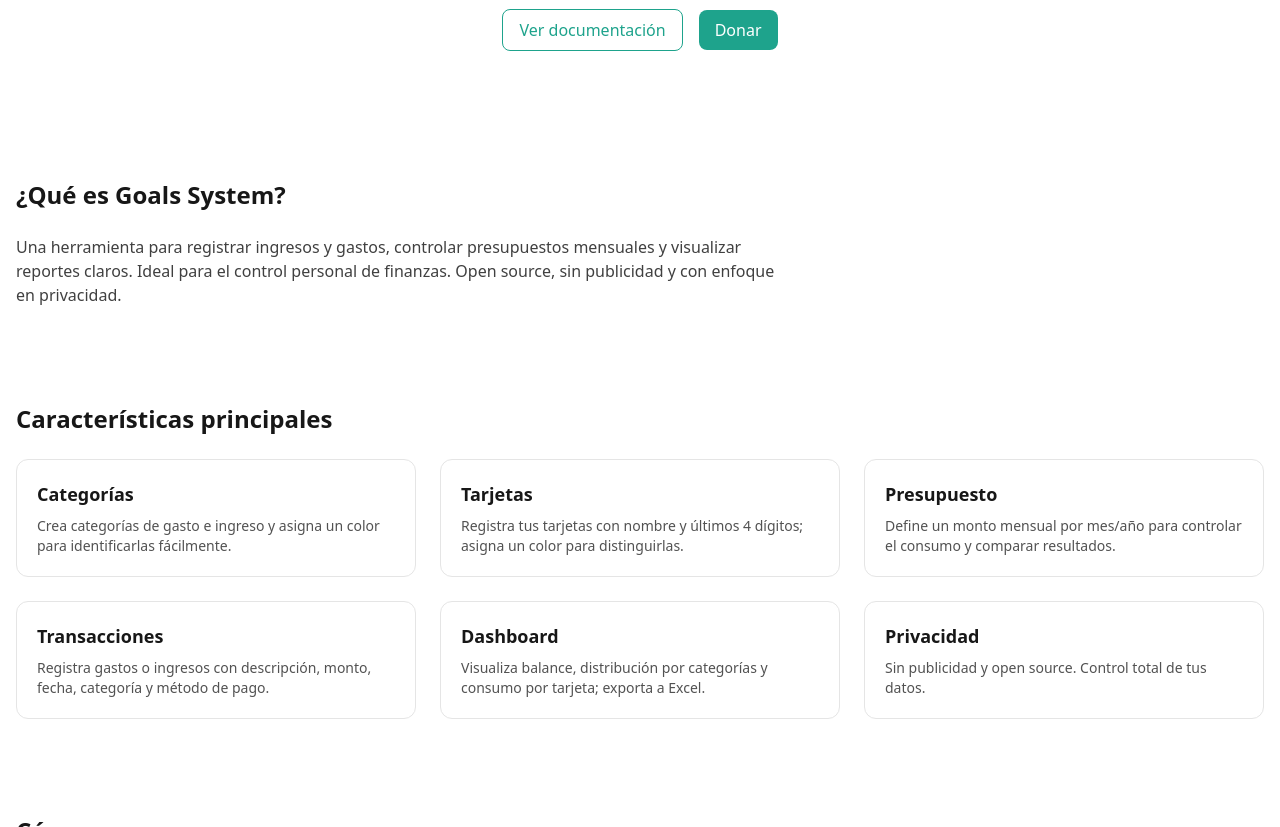
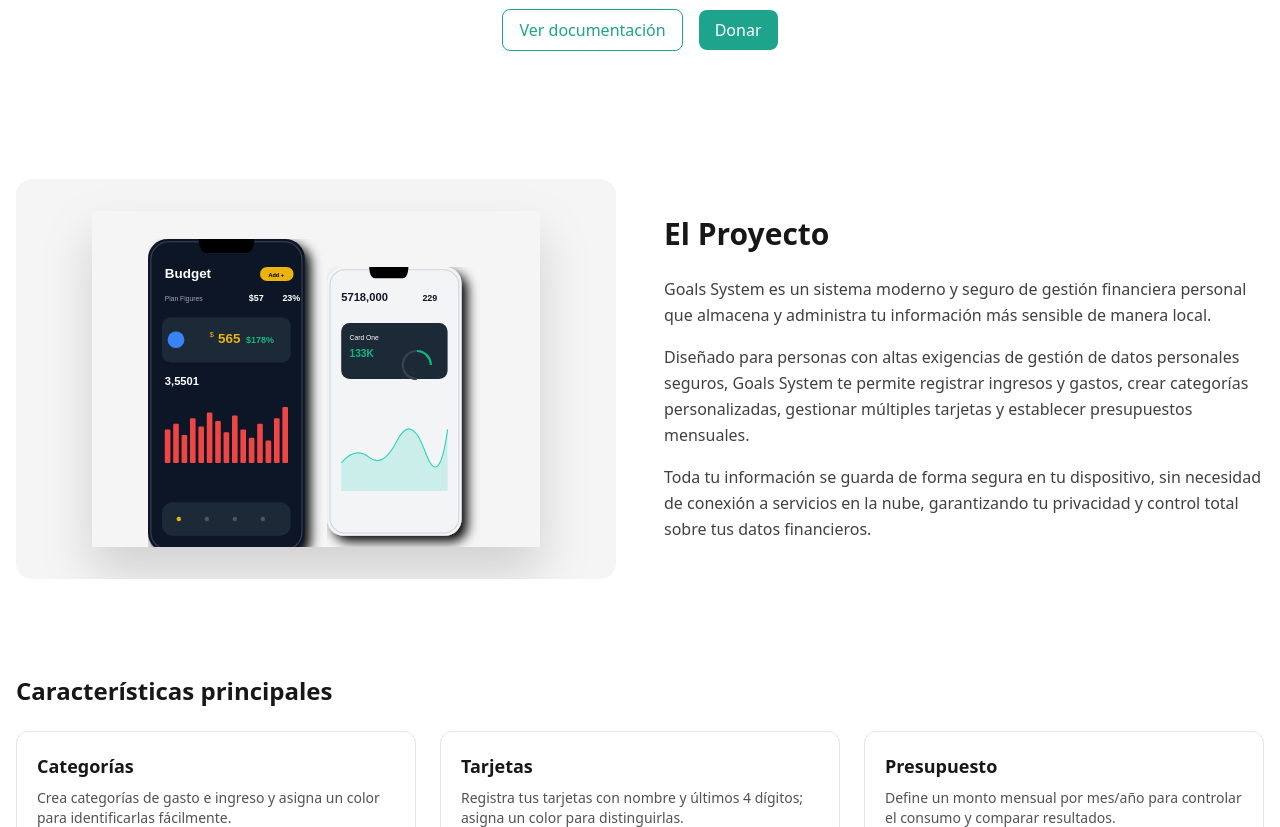
Before and after one commit to fernandofedora/goals-web, a React (Vite) app: page / in a window 1280 px wide. Shown: the part 460-1287 px from the top of the page. Built offline with nearby package versions, Linux system fonts and the light colour scheme.

Commit message:
update informacion about system

```diff
--- a/src/i18n.tsx
+++ b/src/i18n.tsx
@@ -18,6 +18,12 @@ const dictionaries: Record<Lang, Dict> = {
     'download.title': 'Descarga',
     'download.intro': 'Sigue estos pasos para empezar con Goals System en tu entorno local.',
     'download.getting_started': 'Cómo empezar',
+    'download.source.title': 'Instalación desde el Código Fuente',
+    'download.source.desc': 'Si prefieres compilar Goals System desde el código fuente, puedes clonar los repositorios desde GitHub:',
+    'download.source.frontend': 'Frontend (goals-client)',
+    'download.source.backend': 'Backend (goals-server)',
+    'download.source.full_guide': 'Ver guía de instalación completa',
+    'download.view_github': 'Ver en GitHub',
     'download.step.clone': 'Clona los repositorios del servidor y del cliente.',
     'download.step.install': 'Instala dependencias con npm install.',
     'download.step.env': 'Configura variables necesarias y ejecuta el servidor.',
@@ -42,8 +48,10 @@ const dictionaries: Record<Lang, Dict> = {
     'hero.badge.privacy': 'Privacidad primero',
     'hero.docs': 'Ver documentación',
     'hero.donate': 'Donar',
-    'home.what_is.title': '¿Qué es Goals System?',
-    'home.what_is.desc': 'Una herramienta para registrar ingresos y gastos, controlar presupuestos mensuales y visualizar reportes claros. Ideal para el control personal de finanzas. Open source, sin publicidad y con enfoque en privacidad.',
+    'home.what_is.title': 'El Proyecto',
+    'home.what_is.p1': 'Goals System es un sistema moderno y seguro de gestión financiera personal que almacena y administra tu información más sensible de manera local.',
+    'home.what_is.p2': 'Diseñado para personas con altas exigencias de gestión de datos personales seguros, Goals System te permite registrar ingresos y gastos, crear categorías personalizadas, gestionar múltiples tarjetas y establecer presupuestos mensuales.',
+    'home.what_is.p3': 'Toda tu información se guarda de forma segura en tu dispositivo, sin necesidad de conexión a servicios en la nube, garantizando tu privacidad y control total sobre tus datos financieros.',
     'home.features.title': 'Características principales',
     'feature.categories.title': 'Categorías',
     'feature.categories.desc': 'Crea categorías de gasto e ingreso y asigna un color para identificarlas fácilmente.',
@@ -87,6 +95,11 @@ const dictionaries: Record<Lang, Dict> = {
     'team.contact.discussions.desc': 'Para discusiones generales, ideas y compartir experiencias con la comunidad',
     'team.contact.discussions.cta': 'Unirse a la Discusión',
     'team.contact.note': 'Nota: Por favor, sé paciente al hacer una pregunta. Puede que no obtengas una respuesta inmediata, pero alguien te responderá eventualmente.',
+    'team.faq.title': 'Preguntas Frecuentes',
+    'team.faq.contribute.question': '¿Cómo puedo contribuir al proyecto?',
+    'team.faq.contribute.answer': 'Puedes contribuir de varias formas: reportando bugs, sugiriendo nuevas características, contribuyendo código en GitHub, o apoyando financieramente el proyecto a través de donaciones.',
+    'team.faq.free.question': '¿Goals System es realmente gratuito?',
+    'team.faq.free.answer': 'Sí, Goals System es completamente gratuito y de código abierto bajo la licencia GPLv3. Puedes descargarlo, usarlo y modificarlo sin costo alguno.',
     'donate.title': 'Donar',
     'donate.desc': 'Goals System es gratuito y open source. Tu apoyo ayuda a cubrir costos de infraestructura, herramientas de desarrollo y tiempo de mantenimiento.',
     'donate.preferred': 'Método preferido',
@@ -132,6 +145,12 @@ const dictionaries: Record<Lang, Dict> = {
     'download.title': 'Download',
     'download.intro': 'Follow these steps to get started with Goals System locally.',
     'download.getting_started': 'Getting started',
+    'download.source.title': 'Installation from Source Code',
+    'download.source.desc': 'If you prefer to compile Goals System from source code, you can clone the repositories from GitHub:',
+    'download.source.frontend': 'Frontend (goals-client)',
+    'download.source.backend': 'Backend (goals-server)',
+    'download.source.full_guide': 'View full installation guide',
+    'download.view_github': 'View on GitHub',
     'download.step.clone': 'Clone the server and client repositories.',
     'download.step.install': 'Install dependencies with npm install.',
     'download.step.env': 'Configure required variables and run the server.',
@@ -156,8 +175,10 @@ const dictionaries: Record<Lang, Dict> = {
     'hero.badge.privacy': 'Privacy first',
     'hero.docs': 'View documentation',
     'hero.donate': 'Donate',
-    'home.what_is.title': 'What is Goals System?',
-    'home.what_is.desc': 'A tool to record income and expenses, control monthly budgets, and visualize clear reports. Ideal for personal finance control. Open source, ad-free, and privacy-focused.',
+    'home.what_is.title': 'The Project',
+    'home.what_is.p1': 'Goals System is a modern and secure personal financial management system that stores and manages your most sensitive information locally.',
+    'home.what_is.p2': 'Designed for people with high demands for secure personal data management, Goals System allows you to record income and expenses, create custom categories, manage multiple cards, and set monthly budgets.',
+    'home.what_is.p3': 'All your information is stored securely on your device, without the need for a cloud connection, guaranteeing your privacy and full control over your financial data.',
     'home.features.title': 'Main features',
     'feature.categories.title': 'Categories',
     'feature.categories.desc': 'Create income/expense categories and assign a color to identify them easily.',
@@ -201,6 +222,11 @@ const dictionaries: Record<Lang, Dict> = {
     'team.contact.discussions.desc': 'For general discussions, ideas, and sharing experiences with the community',
     'team.contact.discussions.cta': 'Join the Discussion',
     'team.contact.note': 'Note: Please be patient when asking a question. You may not get an immediate response, but someone will reply eventually.',
+    'team.faq.title': 'Frequently Asked Questions',
+    'team.faq.contribute.question': 'How can I contribute to the project?',
+    'team.faq.contribute.answer': 'You can contribute in several ways: by reporting bugs, suggesting new features, contributing code on GitHub, or financially supporting the project through donations.',
+    'team.faq.free.question': 'Is Goals System really free?',
+    'team.faq.free.answer': 'Yes, Goals System is completely free and open source under the GPLv3 license. You can download, use, and modify it at no cost.',
     'donate.title': 'Donate',
     'donate.desc': 'Goals System is free and open source. Your support helps cover infrastructure costs, development tools, and maintenance time.',
     'donate.preferred': 'Preferred method',
--- a/src/pages/Home.tsx
+++ b/src/pages/Home.tsx
@@ -8,11 +8,25 @@ export default function Home() {
   return (
     <>
       <Hero />
-      <Section title={t('home.what_is.title')}>
-        <p className="text-neutral-700 dark:text-neutral-300 max-w-3xl">
-          {t('home.what_is.desc')}
-        </p>
-      </Section>
+      <section className="container py-12">
+        <div className="grid grid-cols-1 lg:grid-cols-2 gap-12 items-center">
+          <div className="rounded-2xl overflow-hidden bg-neutral-100 dark:bg-neutral-800 aspect-video lg:aspect-auto lg:h-[400px] flex items-center justify-center p-8">
+             <img
+               src="/project-mockup.svg"
+               alt="Goals System Mockup"
+               className="w-full h-full object-contain drop-shadow-2xl"
+             />
+          </div>
+          <div>
+            <h2 className="text-3xl font-bold mb-6 dark:text-neutral-100">{t('home.what_is.title')}</h2>
+            <div className="space-y-4 text-neutral-700 dark:text-neutral-300 leading-relaxed">
+              <p>{t('home.what_is.p1')}</p>
+              <p>{t('home.what_is.p2')}</p>
+              <p>{t('home.what_is.p3')}</p>
+            </div>
+          </div>
+        </div>
+      </section>
       <Section title={t('home.features.title')}>
         <div className="grid grid-cols-1 md:grid-cols-2 lg:grid-cols-3 gap-6">
           <FeatureCard
--- a/src/pages/Team.tsx
+++ b/src/pages/Team.tsx
@@ -45,6 +45,25 @@ export default function Team() {
           {t('team.contact.note')}
         </div>
       </div>
+
+      <div className="mt-12">
+        <h2 className="text-2xl font-bold mb-6">{t('team.faq.title')}</h2>
+        <div className="space-y-4">
+          <div className="rounded-xl border border-neutral-200 dark:border-neutral-800 p-6 bg-white dark:bg-neutral-900 shadow-sm">
+            <h3 className="text-lg font-bold mb-2 text-neutral-900 dark:text-neutral-100">{t('team.faq.contribute.question')}</h3>
+            <p className="text-neutral-600 dark:text-neutral-400 leading-relaxed">
+              {t('team.faq.contribute.answer')}
+            </p>
+          </div>
+
+          <div className="rounded-xl border border-neutral-200 dark:border-neutral-800 p-6 bg-white dark:bg-neutral-900 shadow-sm">
+            <h3 className="text-lg font-bold mb-2 text-neutral-900 dark:text-neutral-100">{t('team.faq.free.question')}</h3>
+            <p className="text-neutral-600 dark:text-neutral-400 leading-relaxed">
+              {t('team.faq.free.answer')}
+            </p>
+          </div>
+        </div>
+      </div>
     </section>
   )
 }
```
Also changed, not shown: public/project-mockup.svg (added).
